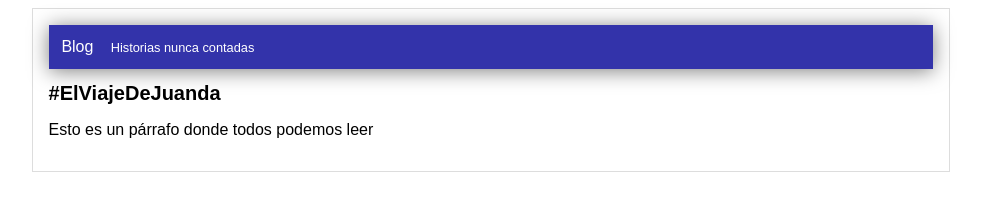
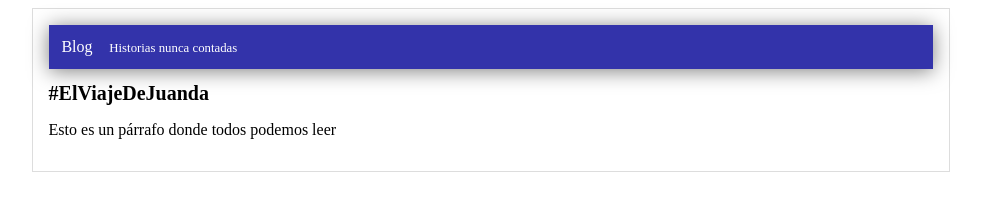
Before and after one commit to juandaclopez/Hyperblog, a plain HTML site: page index.html in a window 1280 px wide. Shown: the whole page, without its empty margins (149-1130 px from the left). Drawn offline with Linux system fonts and the light colour scheme.

Commit message:
esto es un cambio de tipografia

```diff
--- a/css/estilo.css
+++ b/css/estilo.css
@@ -1,7 +1,7 @@
 body{
 	text-align: left;
 	color: black;
-	font-family: "Arial";
+	font-family: "currier";
 }
 
 #container{
```
